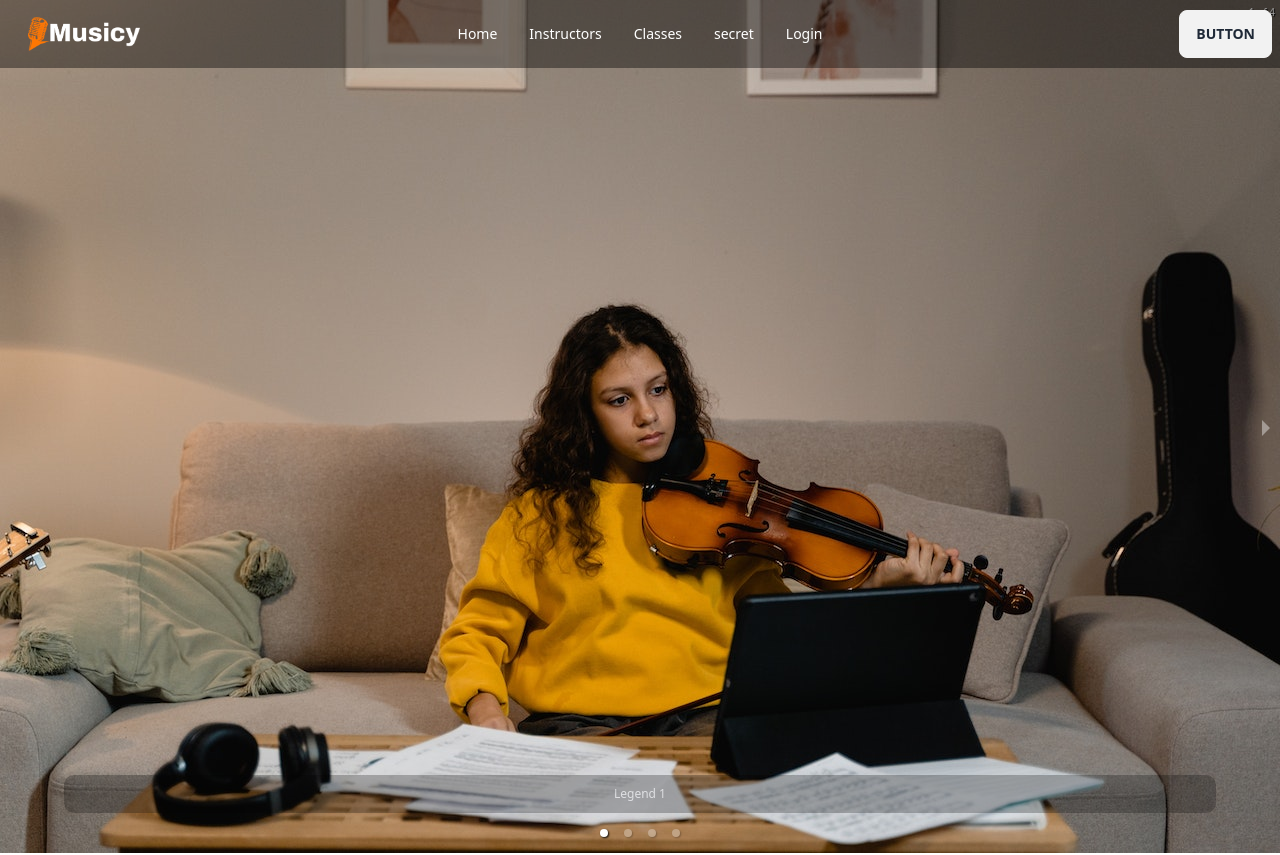
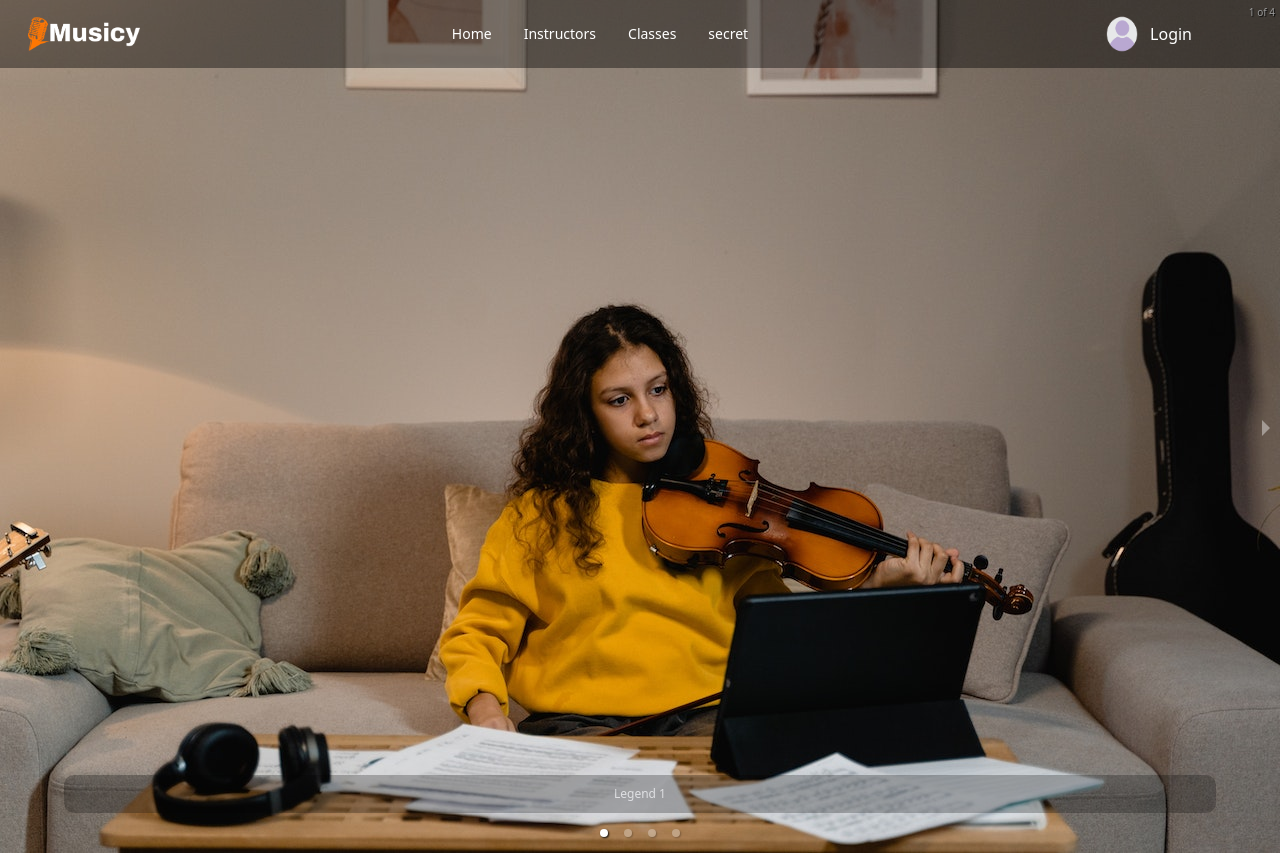
Before and after one commit to Foysalhossain/musicy-client, a React (Vite) app: page / in a window 1280 px wide. Shown: the top 855 px of the page. Built offline with nearby package versions, Linux system fonts and the light colour scheme; no server answers.

Commit message:
signup page updated

```diff
--- a/src/pages/Shared/Navbar/Navbar.jsx
+++ b/src/pages/Shared/Navbar/Navbar.jsx
@@ -2,6 +2,7 @@ import { Link } from 'react-router-dom';
 import logo from '../../../assets/logo/logo.png'
 import { useContext } from 'react';
 import { AuthContext } from '../../../providers/AuthProvider';
+import avatarImg from '../../../assets/user/avatar.png'
 
 const Navbar = () => {
     const { user, logOut } = useContext(AuthContext);
@@ -17,40 +18,39 @@ const Navbar = () => {
         <li><Link to='/instructors'>Instructors</Link></li>
         <li><Link to='/classes'>Classes</Link></li>
         <li><Link to='/secret'>secret</Link></li>
-
-        {
-            user ? <>
-                <li onClick={handleLogOut}><Link to=''>Logout</Link></li>
-            </> : <>
-                <li><Link to='login'>Login</Link></li>
-            </>
-        }
     </>
 
     return (
         <>
             <div className="navbar fixed z-10 bg-opacity-40 max-w-screen-xl bg-black text-white">
+
                 <div className="navbar-start">
                     <div className="dropdown">
                         <label tabIndex={0} className="btn btn-ghost lg:hidden">
                             <svg xmlns="http://www.w3.org/2000/svg" className="h-5 w-5" fill="none" viewBox="0 0 24 24" stroke="currentColor"><path strokeLinecap="round" strokeLinejoin="round" strokeWidth="2" d="M4 6h16M4 12h8m-8 6h16" /></svg>
                         </label>
-                        <ul tabIndex={0} className="menu menu-sm dropdown-content mt-3 p-2 shadow bg-base-100 rounded-box w-52">
+                        <ul tabIndex={0} className="menu menu-sm dropdown-content mt-3 p-2 shadow bg-base-100 text-black rounded-box w-52">
                             {menuOptoins}
                         </ul>
                     </div>
-                    <div>
-                        <img className='w-28 ml-5' src={logo} alt="" />
-                    </div>
+                    <img className='w-28 ml-5' src={logo} alt="" />
                 </div>
-                <div className="navbar-center hidden lg:flex items-center">
+                <div className="navbar-center hidden lg:flex">
                     <ul className="menu menu-horizontal px-1">
                         {menuOptoins}
                     </ul>
                 </div>
-                <div className="navbar-end">
-                    <a className="btn">Button</a>
+                <div className="navbar-end mr-20">
+                    {
+                        user ? <>
+                            <li onClick={handleLogOut}><Link to=''>Logout</Link></li>
+                        </> : <>
+                            <img referrerPolicy="no-referrer" title={user?.displayName} className=' rounded-full w-14 h-10' src={user && user.photoURL ? user.photoURL : avatarImg} alt="" />
+                            <li className='list-none'><Link to='login'>Login</Link></li>
+                        </>
+                    }
                 </div>
+
             </div>
         </>
     );
--- a/src/pages/SignUp/SignUp.jsx
+++ b/src/pages/SignUp/SignUp.jsx
@@ -37,6 +37,13 @@ const SignUp = () => {
                         </div>
                         <div className="form-control">
                             <label className="label">
+                                <span className="label-text">Photo URL</span>
+                            </label>
+                            <input type="text" {...register("photo", { required: true })} name='photo' placeholder="photo url" className="input input-bordered" required />
+                            {errors.photo && <span className="text-red-600 mt-2">Photo is required</span>}
+                        </div>
+                        <div className="form-control">
+                            <label className="label">
                                 <span className="label-text">Email</span>
                             </label>
                             <input type="email" {...register("email", { required: true })} name="email" placeholder="email" className="input input-bordered" />
```
Also changed, not shown: src/assets/user/avatar.png (added).
